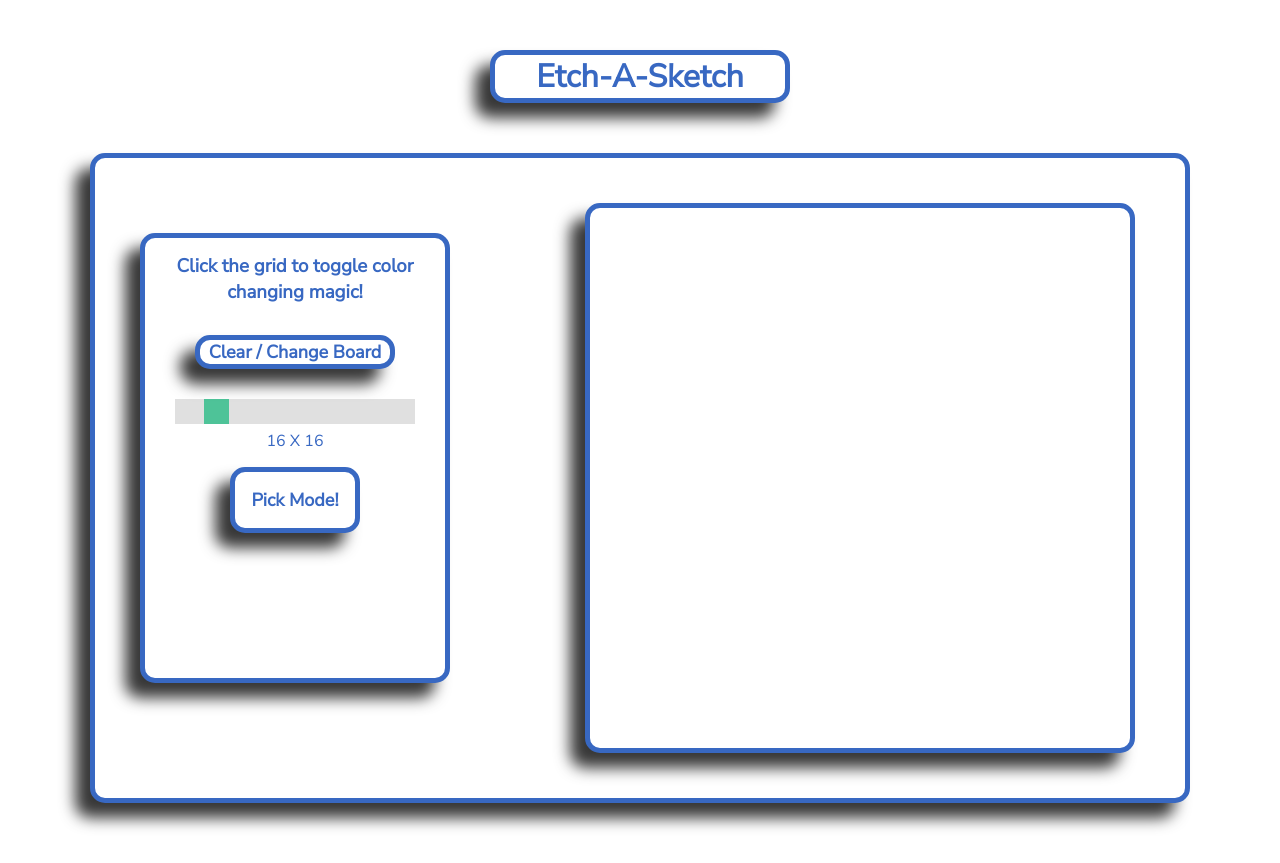
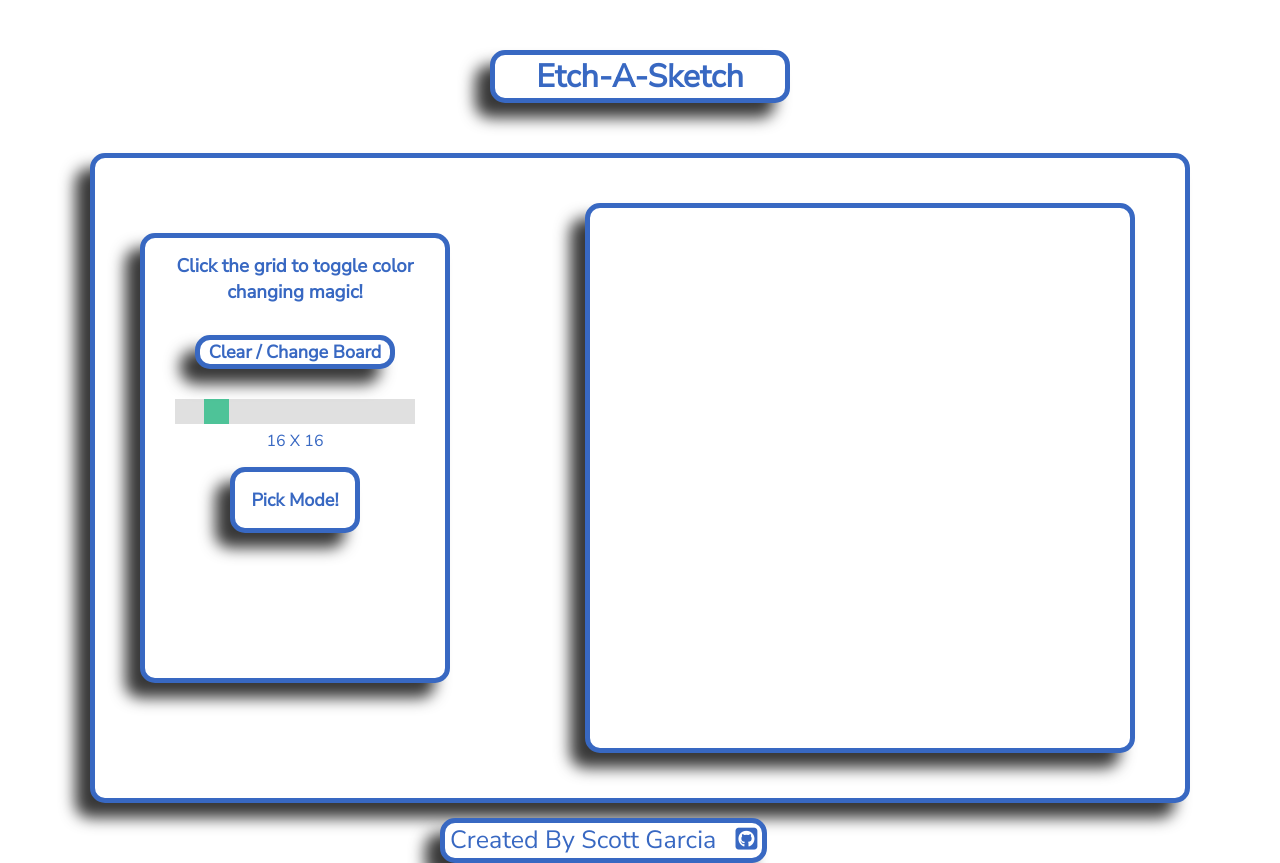
Before and after one commit to ScottyG666/Etch-A-Sketch, a plain HTML site: page index.html in a window 1280 px wide. Drawn offline with Linux system fonts and the light colour scheme.

Commit message:
Adding the Footer
adding a link to the corresponding git repo so that other may learn from my example.

```diff
--- a/index.html
+++ b/index.html
@@ -11,7 +11,7 @@
     <link rel="preconnect" href="https://fonts.googleapis.com">
     <link rel="preconnect" href="https://fonts.gstatic.com" crossorigin>
     <link href="https://fonts.googleapis.com/css2?family=Nunito+Sans&display=swap" rel="stylesheet">
-
+    <script src="https://kit.fontawesome.com/61dd4fc008.js" crossorigin="anonymous"></script>
 </head>
 <body>
 
@@ -53,6 +53,16 @@
         </div>
     </section>
 
+    <div class="footer">
+        <a  href="https://github.com/ScottyG666/Etch-A-Sketch"
+            target="_blank" class="bordered"
+            title="View this repository on GitHub!">
+            Created By Scott Garcia
+            &nbsp;
+            <i class="fa-brands fa-square-github"></i>
+        </a>
+    </div>
+
     <script src="static/script.js"></script>
 
 </body>
--- a/static/style.css
+++ b/static/style.css
@@ -212,3 +212,19 @@ li {
 .rounded-bottom-right {
     border-bottom-right-radius: 8px;
 }
+
+.footer {
+    width: 400px;
+    margin: auto;
+    height: 60px;
+    display: flex;
+    align-content: center
+}
+
+.footer a{
+    margin-top: 15px ;
+    text-decoration: none;
+    font-size: 25px;
+    color: var(--accent-color);
+    padding:0 5px ;
+}
```
